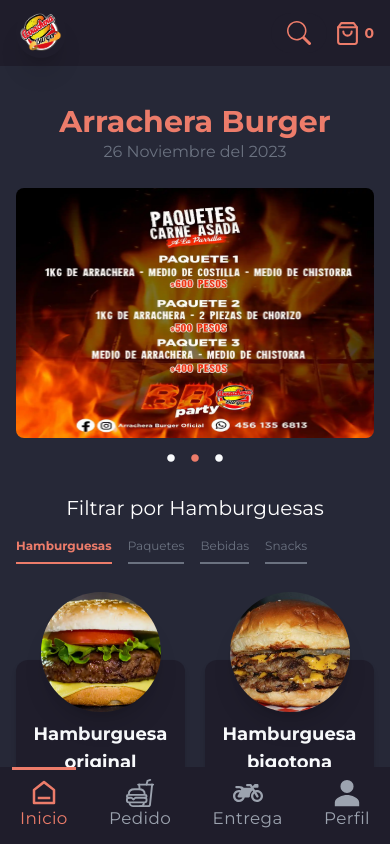
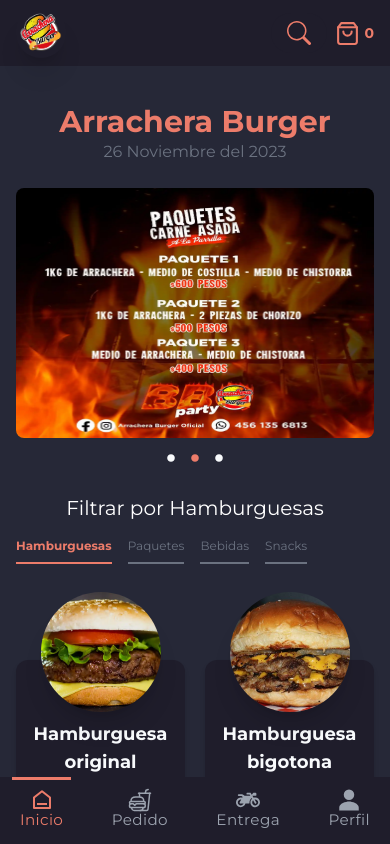
Before and after one commit to Asilvazavala/Ecommerce-Food, a Next.js app: page / in a window 390 px wide. Shown: the top 844 px of the page. Built offline with nearby package versions, Linux system fonts and the light colour scheme.

Commit message:
modified entrega section

```diff
--- a/components/Cards.tsx
+++ b/components/Cards.tsx
@@ -40,7 +40,7 @@ const Cards = () => {
                 onClick={() => handleClick(food.id)}
                 key={food.nombre}
                 className='bg-Primary dark:bg-DarkPrimary py-5 px-10 lg:py-6 lg:px-12 rounded-xl flex
-                flex-col items-center gap-2 shadow-md hover:outline hover:outline-Accent
+                flex-col items-center gap-2 shadow-md lg:hover:outline lg:hover:outline-Accent
                 cursor-pointer group transition'>
                 <div className='relative'>
                   <Image
--- a/components/Filters.tsx
+++ b/components/Filters.tsx
@@ -19,7 +19,7 @@ const Filters: React.FC = () => {
             <button
               key={filter}
               onClick={() => setCurrentFilter(filter)}
-              className={`border-b-2 py-2 hover:text-Accent transition-colors
+              className={`border-b-2 py-2 lg:hover:text-Accent transition-colors
               ${currentFilter === filter ? 'text-Accent border-Accent font-semibold' : 'border-gray-500'}`}>
               {filter}
             </button>
--- a/components/shared/MobileSidebar.tsx
+++ b/components/shared/MobileSidebar.tsx
@@ -36,7 +36,7 @@ const MobileSidebar: React.FC = () => {
   return (
     <nav className="md:hidden bg-Secondary dark:bg-DarkSecondary block bottom-0 w-full">
       <ul
-        className={`z-50 fixed transition-transform w-full flex justify-between items-center bottom-0 left-0 bg-Primary dark:bg-DarkPrimary text-3xl text-gray-500 dark:text-gray-400 pb-2 px-3
+        className={`z-50 fixed transition-transform w-full flex justify-between items-center bottom-0 left-0 bg-Primary dark:bg-DarkPrimary text-2xl text-gray-500 dark:text-gray-400 pb-2 px-3
         ${isVisibleSidebar ? '' : 'translate-y-20'}`}
       >
         {
@@ -47,7 +47,7 @@ const MobileSidebar: React.FC = () => {
                 className={`flex flex-col justify-center items-center pt-2 px-2
                 ${pathname === link.href ? 'text-Accent border-t-[3px] border-Accent' : 'border-t-[3px] border-transparent'}`}>
                 {<link.icon />}
-                <span className="text-[1.05rem] -mt-2 tracking-wide">{link.name}</span>
+                <span className="text-[.95rem] -mt-2 tracking-wide">{link.name}</span>
               </Link>
             </li>
           ))
```
